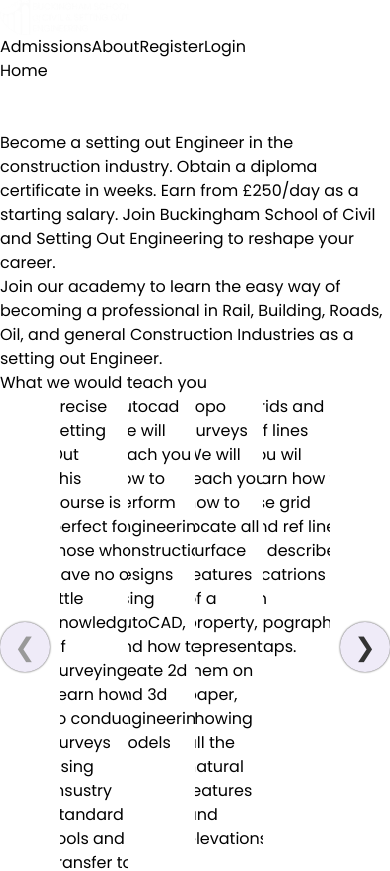
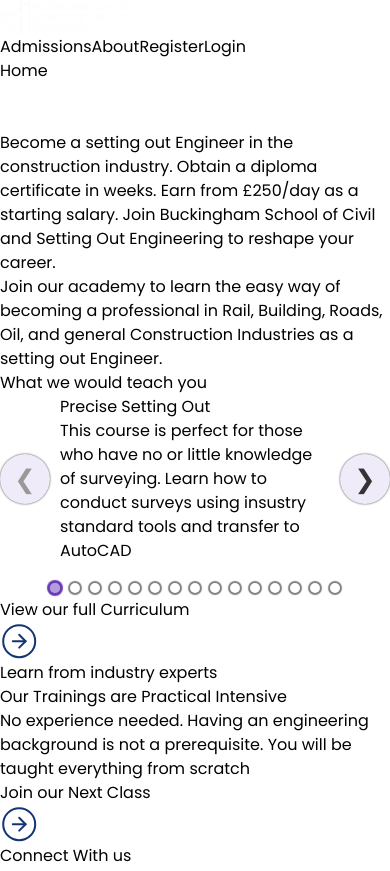
Before and after one commit to pkogolo/BSchEngineering, a React (Vite) app: page / in a window 390 px wide. Shown: the top 871 px of the page. Built offline with nearby package versions, Linux system fonts and the light colour scheme; grey boxes are pictures that could not be loaded; the HTML template or start-up script is replaced by a standard one.

Commit message:
updates to the carousel

```diff
--- a/src/Components/CourseCard.jsx
+++ b/src/Components/CourseCard.jsx
@@ -2,10 +2,10 @@
 
 function CourseCard({ text, photo, description, number }) {
   return (
-    <div className="lg:h-[450px] w-[280px]">
+    <div className="lg:h-[450px] md:h-[460px] h-[460px] w-[280px]">
       <div
         style={{ backgroundImage: `url(${photo})` }}
-        className="w-full bg-cover bg-center w-full lg:h-[180px] p-6 text-white"
+        className="w-full bg-cover bg-center w-full lg:h-[180px] md:h-[220px] h-[220px] p-6 text-white"
       >
       {/* <h1 className="text-4xl">{number}</h1> */}
       </div>
--- a/src/Components/CourseCarousel.jsx
+++ b/src/Components/CourseCarousel.jsx
@@ -28,6 +28,14 @@
 import qualityAssurance from "../images/footerImage.jpg";
 
 function CourseCarousel() {
+  const breakPoints = [
+    { width: 1, itemsToShow: 1 },
+    { width: 300, itemsToShow: 1.5, itemsToScroll: 1, pagination: false },
+    { width: 850, itemsToShow: 3 },
+    { width: 1150, itemsToShow: 4, itemsToScroll: 2 },
+    { width: 1450, itemsToShow: 5 },
+    { width: 1750, itemsToShow: 6 },
+  ];
   const lectureCards = [
     {
       text: "Precise Setting Out",
@@ -76,7 +84,8 @@
     },
     {
       text: "Reading Drawings",
-      image: leica2,
+      image:
+        "https://images.pexels.com/photos/4792491/pexels-photo-4792491.jpeg?auto=compress&cs=tinysrgb&w=1260&h=750&dpr=2",
       description:
         "We would teach you how to read and understand construction drawings and interpret blueprints",
     },
@@ -85,11 +94,11 @@
       image:
         "https://p.kindpng.com/picc/s/133-1335617_microsoft-excel-logo-png-ms-office-excel-logo.png",
       description:
-        "learn how to use Microsoft Excel to create spreadsheets, perform simple calculations and organize your tasks",
+        "We would teach you how to use Microsoft Excel to create spreadsheets, perform simple calculations and organize your tasks",
     },
     {
       text: "Structural Monitoring",
-      image: leica2,
+      image: reinforcement2,
       description: "learn the benefits of making money",
     },
     {
@@ -120,7 +129,7 @@
   ];
   return (
     <div>
-      <Carousel itemsToShow={4} itemsToScroll={2}>
+      <Carousel itemsToShow={4} itemsToScroll={2} breakPoints={breakPoints}>
         {lectureCards.map((item, index = 0) => (
           <CourseCard
             key={(index += 1)}
```
